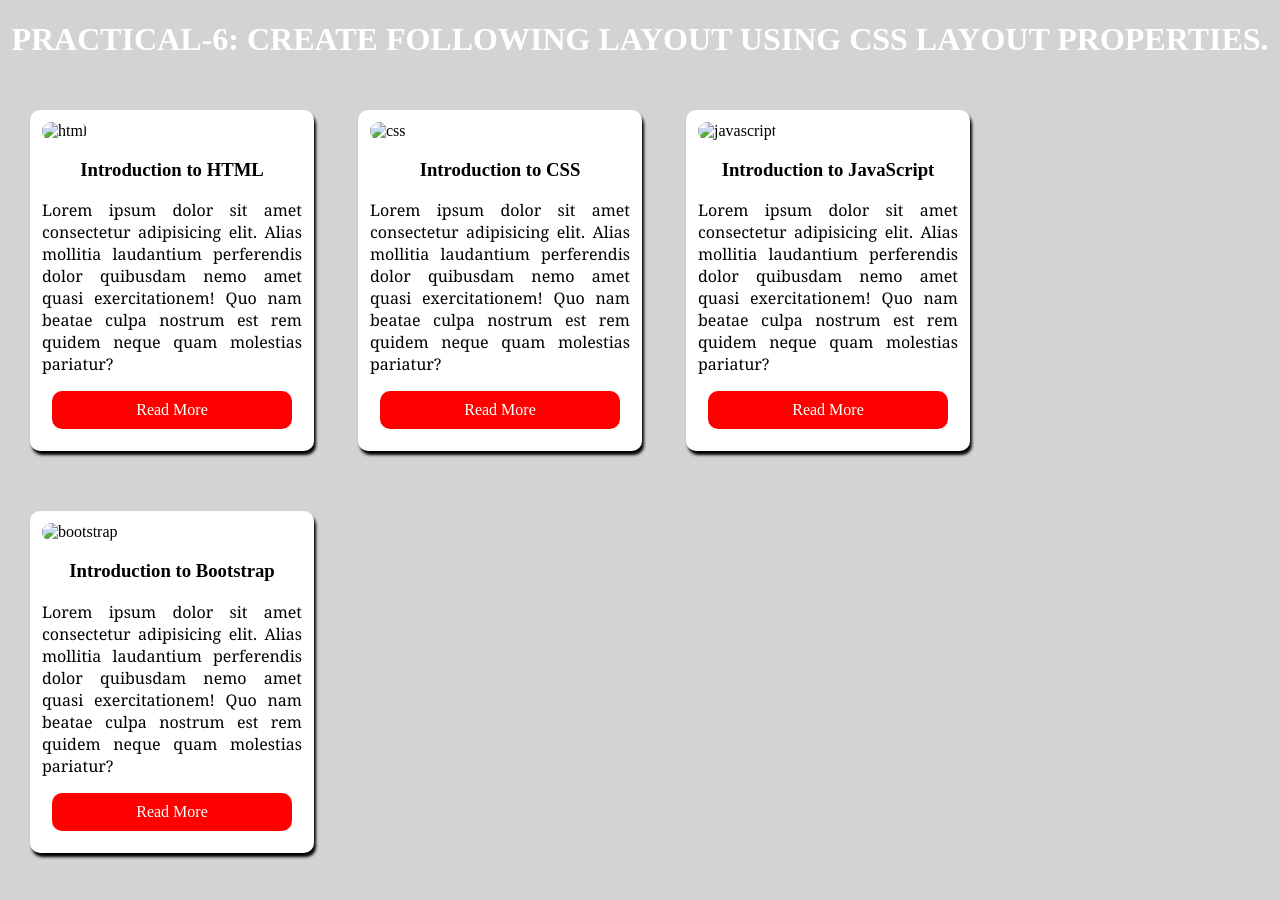
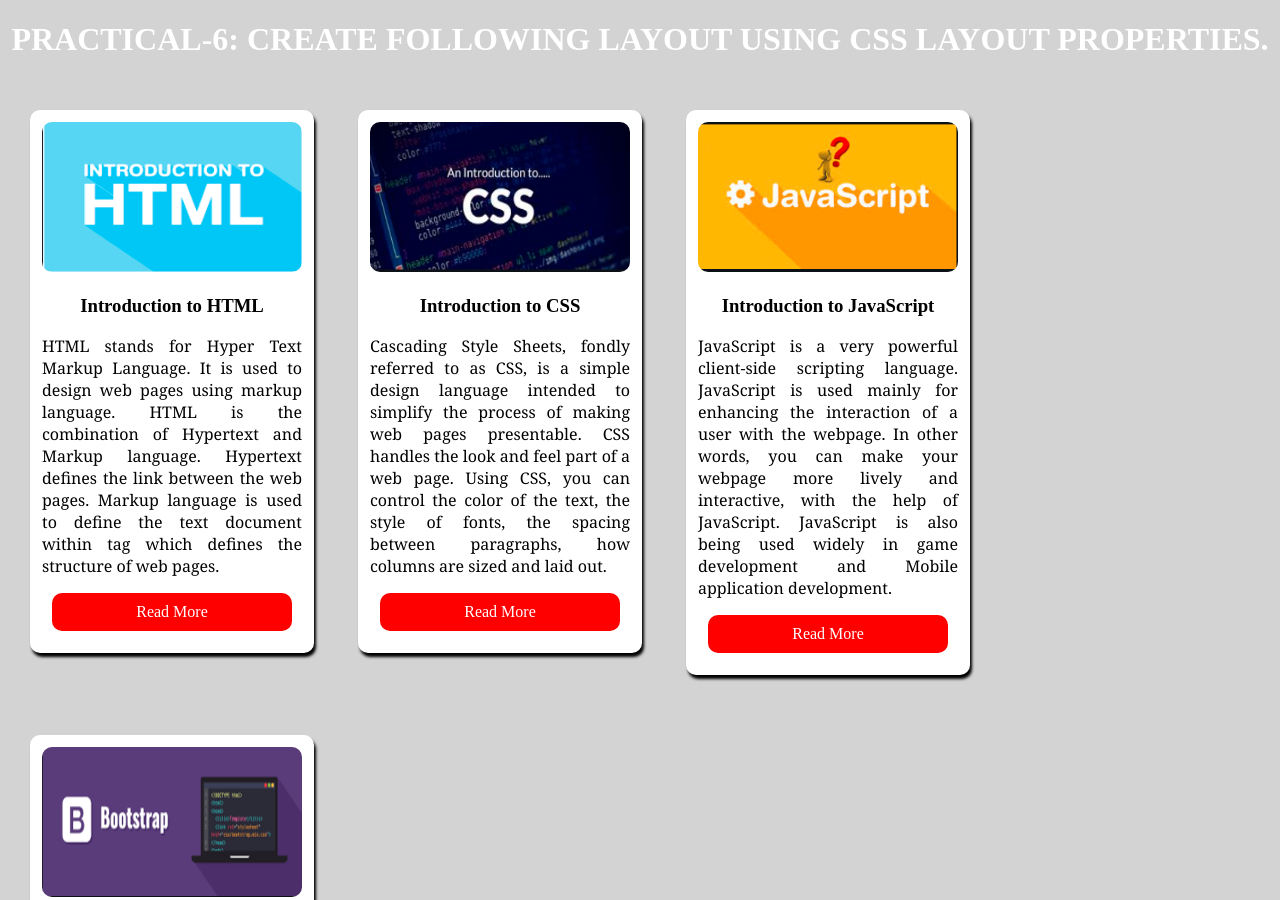
Before and after one commit to Himanshu-Gupta2001/Fullstack-Practical-6, a plain HTML site: page index.html in a window 1280 px wide. Shown: the top 900 px of the page. Drawn offline with Linux system fonts and the light colour scheme.

Commit message:
complete

```diff
--- a/index.html
+++ b/index.html
@@ -60,36 +60,37 @@
 <body>
     <h1>PRACTICAL-6: CREATE FOLLOWING LAYOUT USING CSS LAYOUT PROPERTIES.</h1>
     <div class="card">
-        <img src="../img/html.png" alt="html">
+        <img src="./images/Screenshot (136).png" alt="HTML">
         <h3>Introduction to HTML</h3>
-        <p>Lorem ipsum dolor sit amet consectetur adipisicing elit. Alias mollitia laudantium perferendis dolor
-            quibusdam nemo amet quasi exercitationem! Quo nam beatae culpa nostrum est rem quidem neque quam molestias
-            pariatur?</p>
-        <a href="practical-5-html.html"> Read More </a>
+        <p>HTML stands for Hyper Text Markup Language. It is used to design web pages using markup language.
+             HTML is the combination of Hypertext and Markup language. Hypertext defines the link between the web pages.
+              Markup language is used to define the text document within tag which defines the structure of web pages.</p>
+        <a href="https://himanshu-gupta2001.github.io/Fullstack-Practical-5/languages/html.html"> Read More </a>
     </div>
     <div class="card">
-        <img src="../img/css.jpg" alt="css">
+        <img src="./images/Screenshot (138).png" alt="CSS">
         <h3>Introduction to CSS</h3>
-        <p>Lorem ipsum dolor sit amet consectetur adipisicing elit. Alias mollitia laudantium perferendis dolor
-            quibusdam nemo amet quasi exercitationem! Quo nam beatae culpa nostrum est rem quidem neque quam molestias
-            pariatur?</p>
-        <a href="practical-5-css.html"> Read More </a>
+        <p>Cascading Style Sheets, fondly referred to as CSS, is a simple design language intended to simplify the process of making web pages presentable.
+            CSS handles the look and feel part of a web page. Using CSS, you can control the color of the text, the style of fonts, the spacing between paragraphs,
+             how columns are sized and laid out.</p>
+        <a href="https://himanshu-gupta2001.github.io/Fullstack-Practical-5/languages/css.html"> Read More </a>
     </div>
     <div class="card">
-        <img src="../img/javascript.jpg" alt="javascript">
+        <img src="./images/Screenshot (137).png" alt="JavaScript">
         <h3>Introduction to JavaScript</h3>
-        <p>Lorem ipsum dolor sit amet consectetur adipisicing elit. Alias mollitia laudantium perferendis dolor
-            quibusdam nemo amet quasi exercitationem! Quo nam beatae culpa nostrum est rem quidem neque quam molestias
-            pariatur?</p>
-        <a href="practical-5-js.html"> Read More </a>
+        <p>JavaScript is a very powerful client-side scripting language.
+             JavaScript is used mainly for enhancing the interaction of a user with the webpage.
+              In other words, you can make your webpage more lively and interactive, with the help of JavaScript.
+             JavaScript is also being used widely in game development and Mobile application development. </p>
+        <a href="https://himanshu-gupta2001.github.io/Fullstack-Practical-5/languages/js.html"> Read More </a>
     </div>
     <div class="card">
-        <img src="../img/bootstrap.png" alt="bootstrap">
+        <img src="./images/Screenshot (139).png" alt="Bootstrap">
         <h3>Introduction to Bootstrap</h3>
-        <p>Lorem ipsum dolor sit amet consectetur adipisicing elit. Alias mollitia laudantium perferendis dolor
-            quibusdam nemo amet quasi exercitationem! Quo nam beatae culpa nostrum est rem quidem neque quam molestias
-            pariatur?</p>
-        <a href="practical-5-bootstrap.html"> Read More </a>
+        <p>Bootstrap is a free and open-source framework for creating websites and web applications.
+             It's the most popular HTML, CSS, and JS framework for developing responsive, mobile first projects on the web.
+             As the web evolves more and more toward responsive design, it can be a real challenge for web developers to keep up.</p>
+        <a href="https://himanshu-gupta2001.github.io/Fullstack-Practical-5/languages/bootstrap.html"> Read More </a>
     </div>
 </body>
 
```
Also changed, not shown: images/Screenshot (136).png (added), images/Screenshot (137).png (added), images/Screenshot (138).png (added), images/Screenshot (139).png (added).
